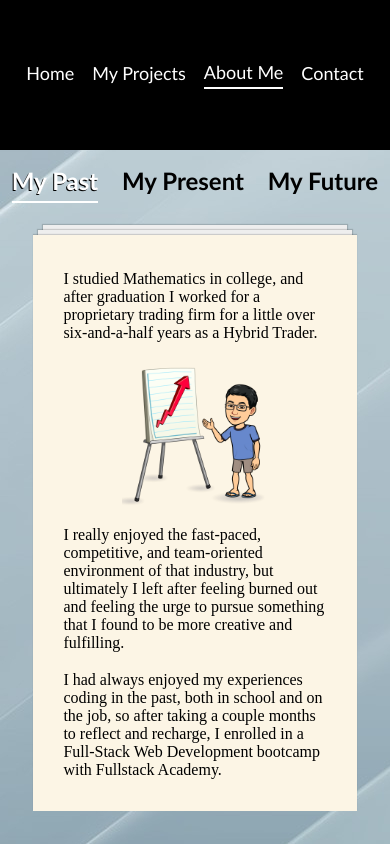
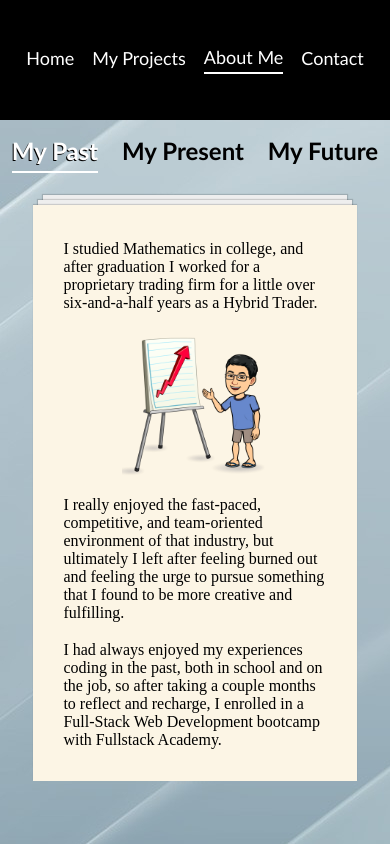
Before and after one commit to lmultanen/portfolio-site, a React app: page /aboutme in a window 390 px wide. Built offline with nearby package versions, Linux system fonts and the light colour scheme.

Commit message:
tweaking nav height on mobile

```diff
--- a/less/main.less
+++ b/less/main.less
@@ -26,6 +26,6 @@ body::after {
 
 @media screen and (max-width: 500px){
     .nav-buffer {
-        height: 150px
+        height: 120px
     }
 }
--- a/less/nav.less
+++ b/less/nav.less
@@ -50,7 +50,7 @@
 
 @media screen and (max-width: 500px){
     #navbar {
-        height: 150px;
+        height: 120px;
         a {
             font-size: large;
         }
--- a/public/index.css
+++ b/public/index.css
@@ -23,7 +23,7 @@ body::after {
 }
 @media screen and (max-width: 500px) {
   .nav-buffer {
-    height: 150px;
+    height: 120px;
   }
 }
 #navbar {
@@ -77,7 +77,7 @@ body::after {
 }
 @media screen and (max-width: 500px) {
   #navbar {
-    height: 150px;
+    height: 120px;
   }
   #navbar a {
     font-size: large;
```
